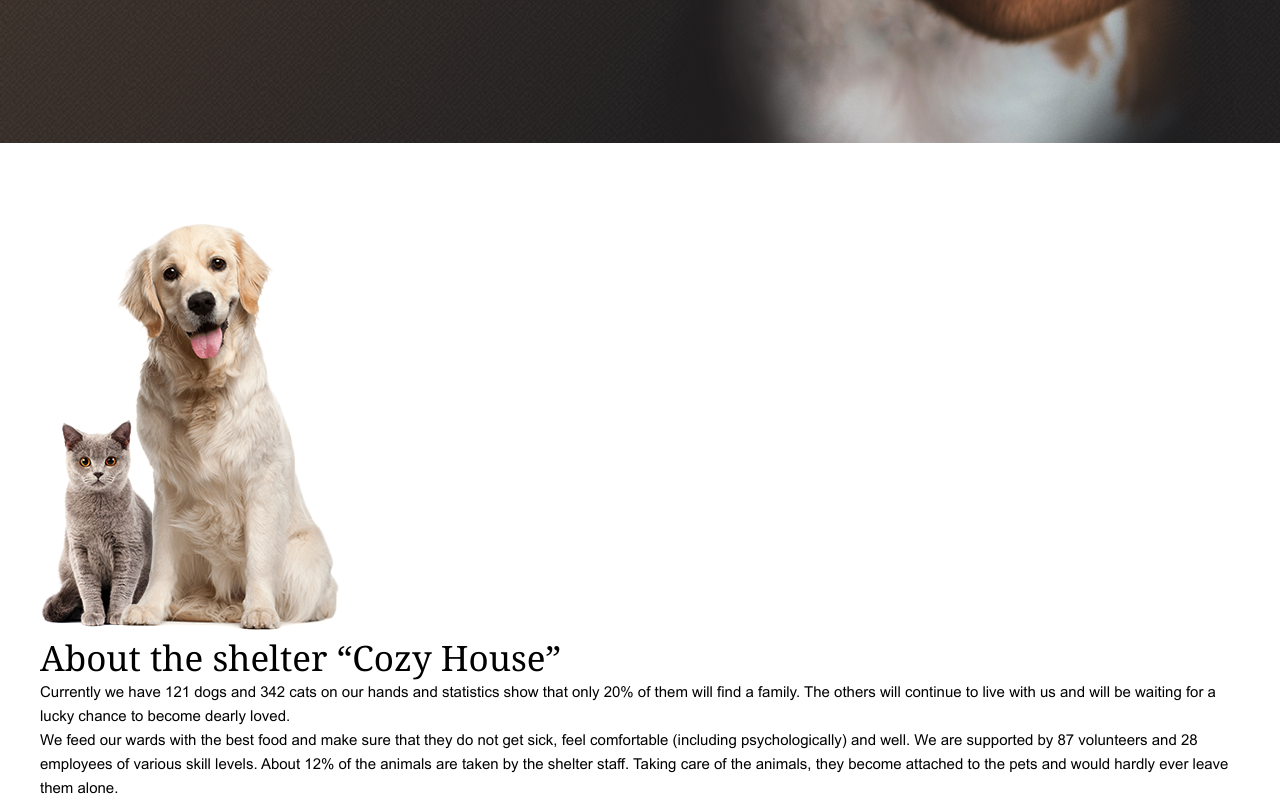
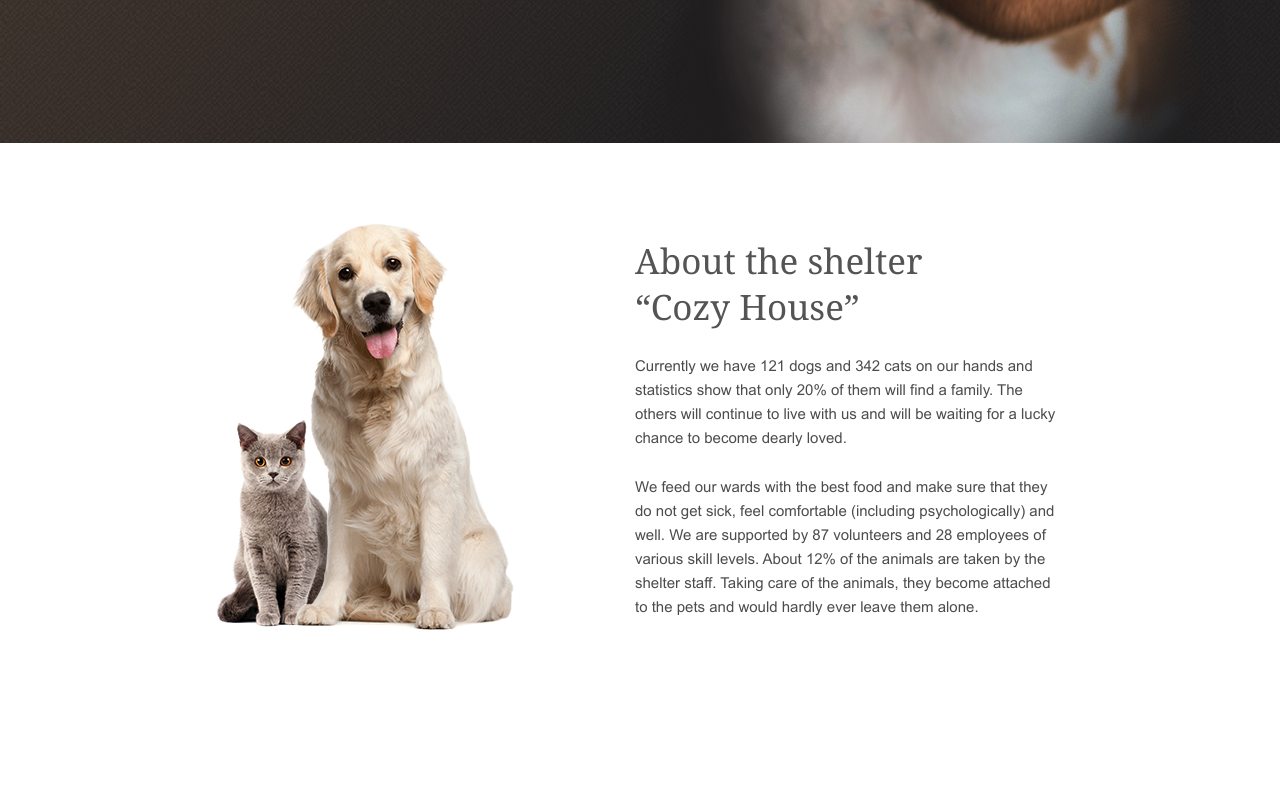
Before and after one commit to async-kita/cozy-house, a website with bundled scripts: page index.html in a window 1280 px wide. Shown: the part 765-1565 px from the top of the page. After the commit the page ends 1500 px from the top, so only its background shows below. Built offline with nearby package versions, Linux system fonts and the light colour scheme.

Commit message:
feat: add style section about

```diff
--- a/index.html
+++ b/index.html
@@ -135,7 +135,7 @@
     </div>
     <main>
       <section
-        class="about"
+        class="about padding-block"
         aria-labelledby="about-title"
       >
         <div class="about__inner container">
--- a/styles/base/base.css
+++ b/styles/base/base.css
@@ -57,6 +57,10 @@ section {
   padding-top: 80px;
 }
 
+section.padding-block {
+  padding-bottom: 100px;
+}
+
 .background-start-wrapper {
   background-color: #211f20;
   background-image: url("../../assets/images/start-screen.png");
--- /dev/null
+++ b/styles/layout/about.css
@@ -0,0 +1,27 @@
+.about {
+  color: var(--color-dark-xl);
+}
+
+.about__inner {
+  display: flex;
+  align-items: center;
+  justify-content: center;
+  column-gap: 120px;
+}
+
+.about__wrapper-image {
+  max-width: 300px;
+  width: 100%;
+}
+
+.about__body {
+  display: flex;
+  flex-direction: column;
+  row-gap: 25px;
+  max-width: 430px;
+}
+
+.about__title {
+  max-width: 360px;
+  color: var(--color-dark-l);
+}
--- a/styles/style.css
+++ b/styles/style.css
@@ -8,3 +8,4 @@
 /*Layout*/
 @import url("./layout/header.css");
 @import url("./layout/hero.css");
+@import url("./layout/about.css");
```
